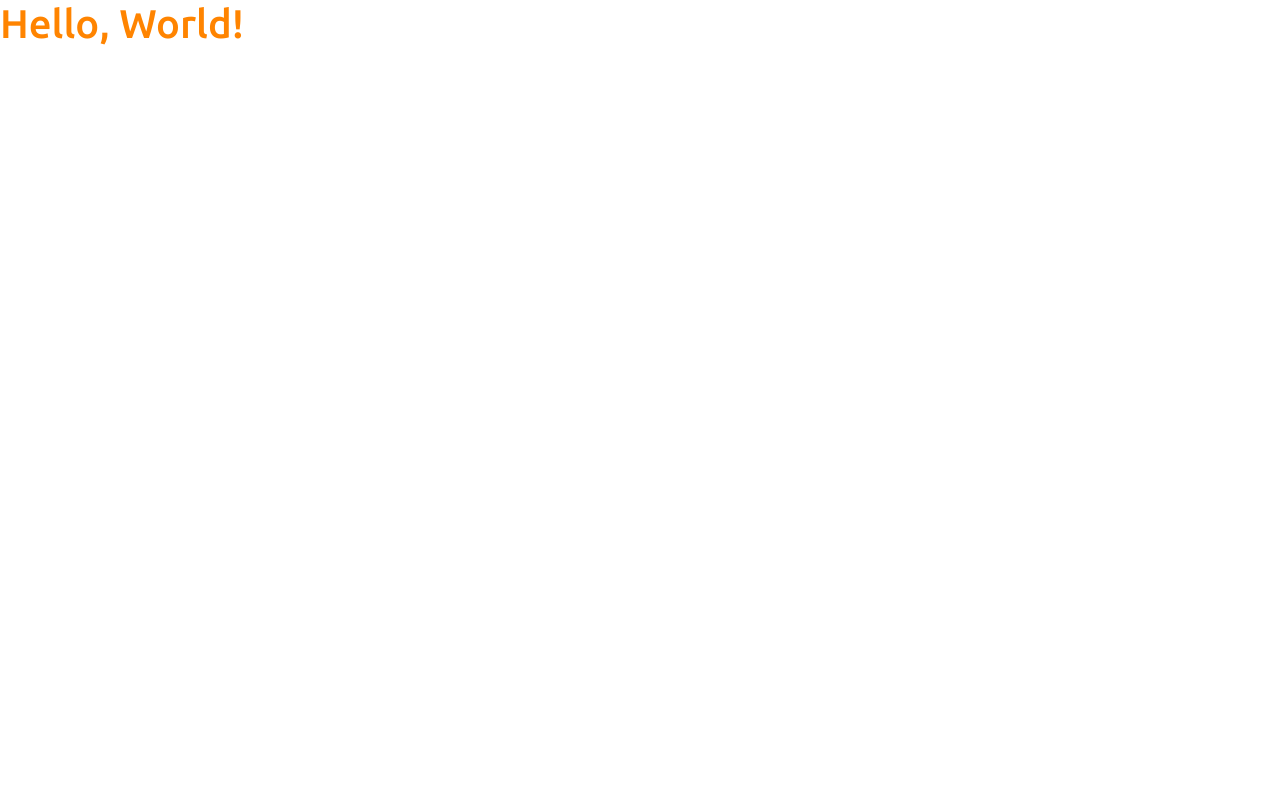
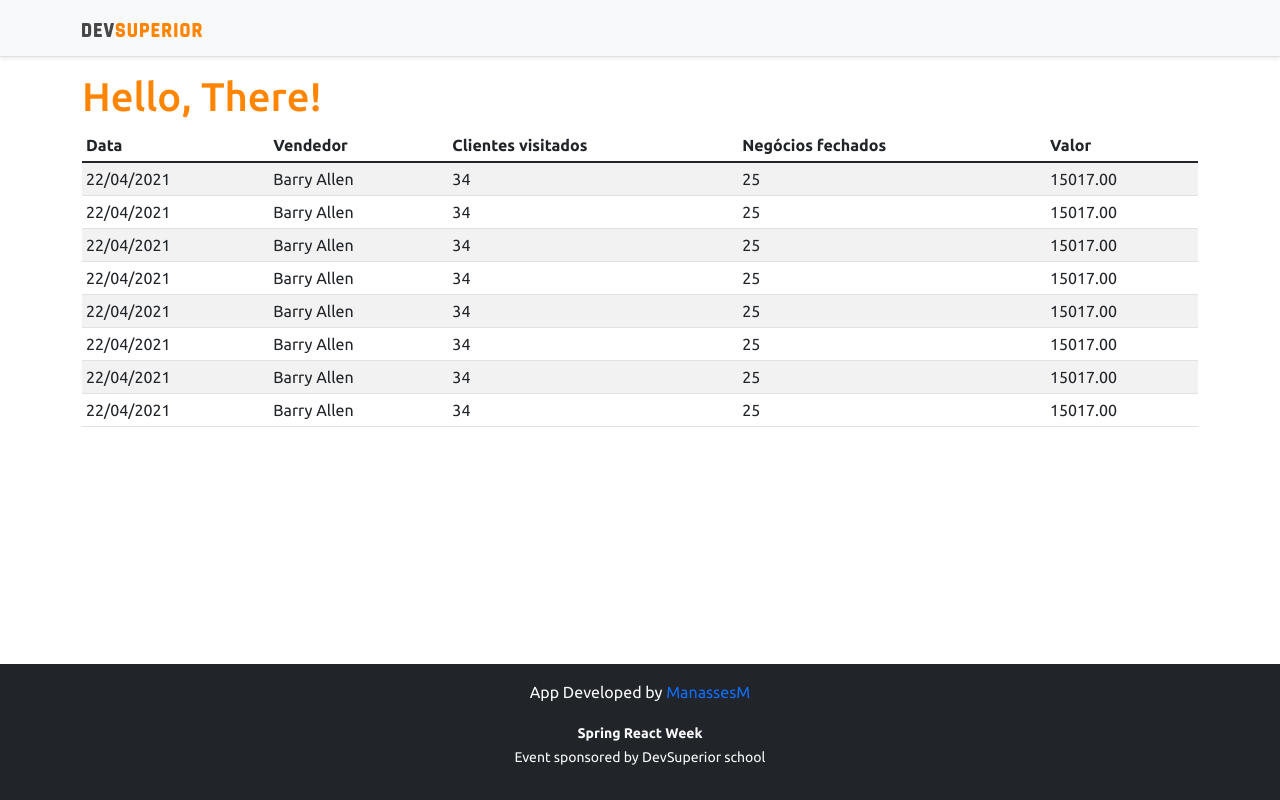
Before and after one commit to ManassesM/project-sds5, a React (Create React App) app in the folder frontend/: page / in a window 1280 px wide. Built offline with nearby package versions, Linux system fonts and the light colour scheme.

Commit message:
Basic static components

```diff
--- a/frontend/src/App.tsx
+++ b/frontend/src/App.tsx
@@ -1,8 +1,19 @@
+import DataTable from 'components/DataTable'
+import Footer from 'components/Footer'
+import NavBar from 'components/NavBar'
+
 function App() {
 	return (
-		<div>
-			<h1 className='text-primary'>Hello, World!</h1>
-		</div>
+		<>
+			<NavBar />
+			<div className='container'>
+				<div className='text-primary'>
+          <h1>Hello, There!</h1>
+					<DataTable />
+				</div>
+			</div>
+      <Footer />
+		</>
 	)
 }
 
--- /dev/null
+++ b/frontend/src/components/DataTable/index.tsx
@@ -0,0 +1,79 @@
+const DataTable = () => {
+	return (
+		<div className='table-responsive'>
+			<table className='table table-striped table-sm'>
+				<thead>
+					<tr>
+						<th>Data</th>
+						<th>Vendedor</th>
+						<th>Clientes visitados</th>
+						<th>Negócios fechados</th>
+						<th>Valor</th>
+					</tr>
+				</thead>
+				<tbody>
+					<tr>
+						<td>22/04/2021</td>
+						<td>Barry Allen</td>
+						<td>34</td>
+						<td>25</td>
+						<td>15017.00</td>
+					</tr>
+
+					<tr>
+						<td>22/04/2021</td>
+						<td>Barry Allen</td>
+						<td>34</td>
+						<td>25</td>
+						<td>15017.00</td>
+					</tr>
+
+					<tr>
+						<td>22/04/2021</td>
+						<td>Barry Allen</td>
+						<td>34</td>
+						<td>25</td>
+						<td>15017.00</td>
+					</tr>
+					<tr>
+						<td>22/04/2021</td>
+						<td>Barry Allen</td>
+						<td>34</td>
+						<td>25</td>
+						<td>15017.00</td>
+					</tr>
+					<tr>
+						<td>22/04/2021</td>
+						<td>Barry Allen</td>
+						<td>34</td>
+						<td>25</td>
+						<td>15017.00</td>
+					</tr>
+					<tr>
+						<td>22/04/2021</td>
+						<td>Barry Allen</td>
+						<td>34</td>
+						<td>25</td>
+						<td>15017.00</td>
+					</tr>
+					<tr>
+						<td>22/04/2021</td>
+						<td>Barry Allen</td>
+						<td>34</td>
+						<td>25</td>
+						<td>15017.00</td>
+					</tr>
+					<tr>
+						<td>22/04/2021</td>
+						<td>Barry Allen</td>
+						<td>34</td>
+						<td>25</td>
+						<td>15017.00</td>
+					</tr>
+				</tbody>
+			</table>
+		</div>
+	)
+}
+
+export default DataTable
--- /dev/null
+++ b/frontend/src/components/Footer/index.tsx
@@ -0,0 +1,28 @@
+const Footer = () => {
+	return (
+		<footer className='footer mt-auto py-3 bg-dark'>
+			<div className='container'>
+				<p className='text-light'>
+					App Developed by{' '}
+					<a
+						href='https://github.com/ManassesM'
+						target='_blank'
+						rel='noreferrer'
+            className='text-decoration-none'
+					>
+						ManassesM
+					</a>
+				</p>
+				<p className='text-light'>
+					<small>
+						<strong>Spring React Week</strong>
+						<br />
+						Event sponsored by DevSuperior school
+					</small>
+				</p>
+			</div>
+		</footer>
+	)
+}
+
+export default Footer
--- /dev/null
+++ b/frontend/src/components/NavBar/index.tsx
@@ -0,0 +1,15 @@
+import ImgDsDark from 'assets/img/ds-dark.svg';
+
+const NavBar = () => {
+  return (
+    <div className="d-flex flex-column flex-md-row align-items-center p-3 px-md-4 mb-3 bg-light border-bottom shadow-sm">
+      <div className="container">
+        <nav className="my-2 my-md-0 mr-md-3">
+          <img src={ImgDsDark} alt="DevSuperior" width="120"/>
+        </nav>
+      </div>
+    </div>
+  )
+}
+
+export default NavBar;
```
Also changed, not shown: frontend/src/assets/img/ds-dark.svg (added).
